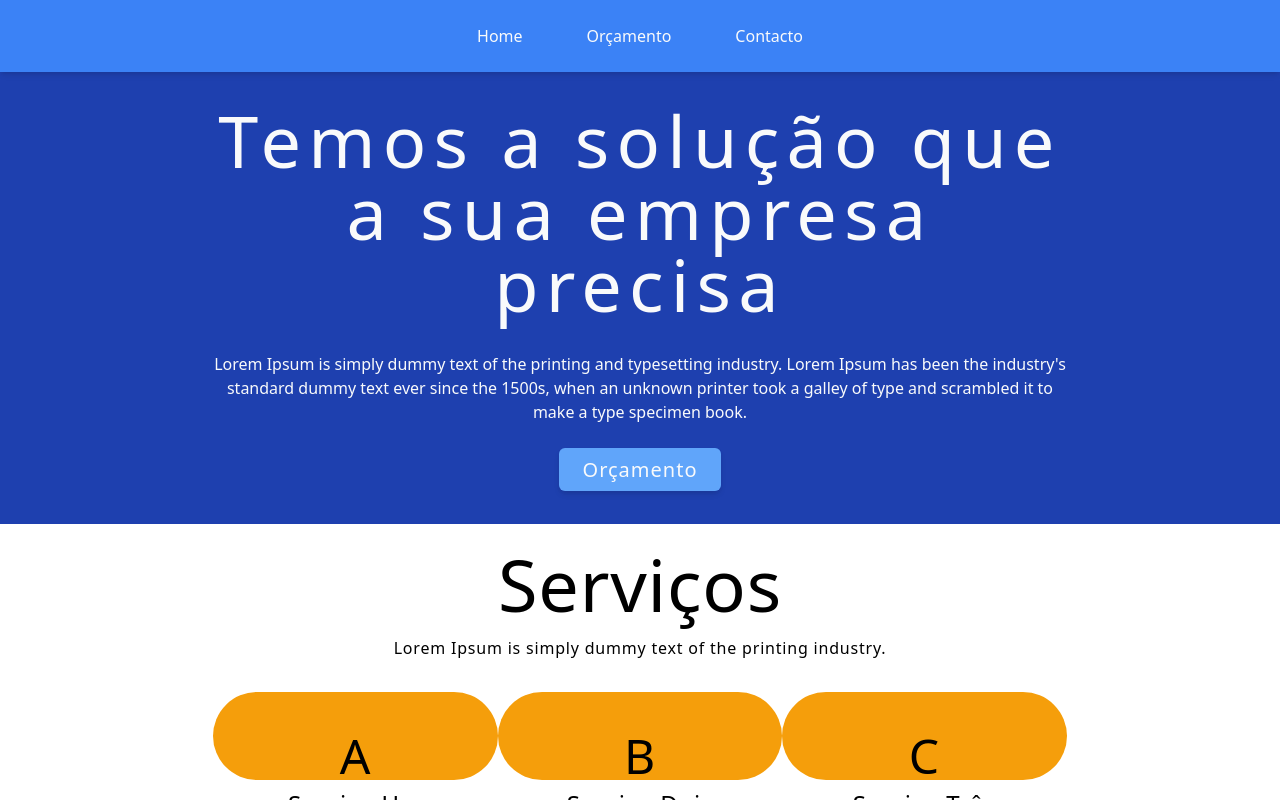
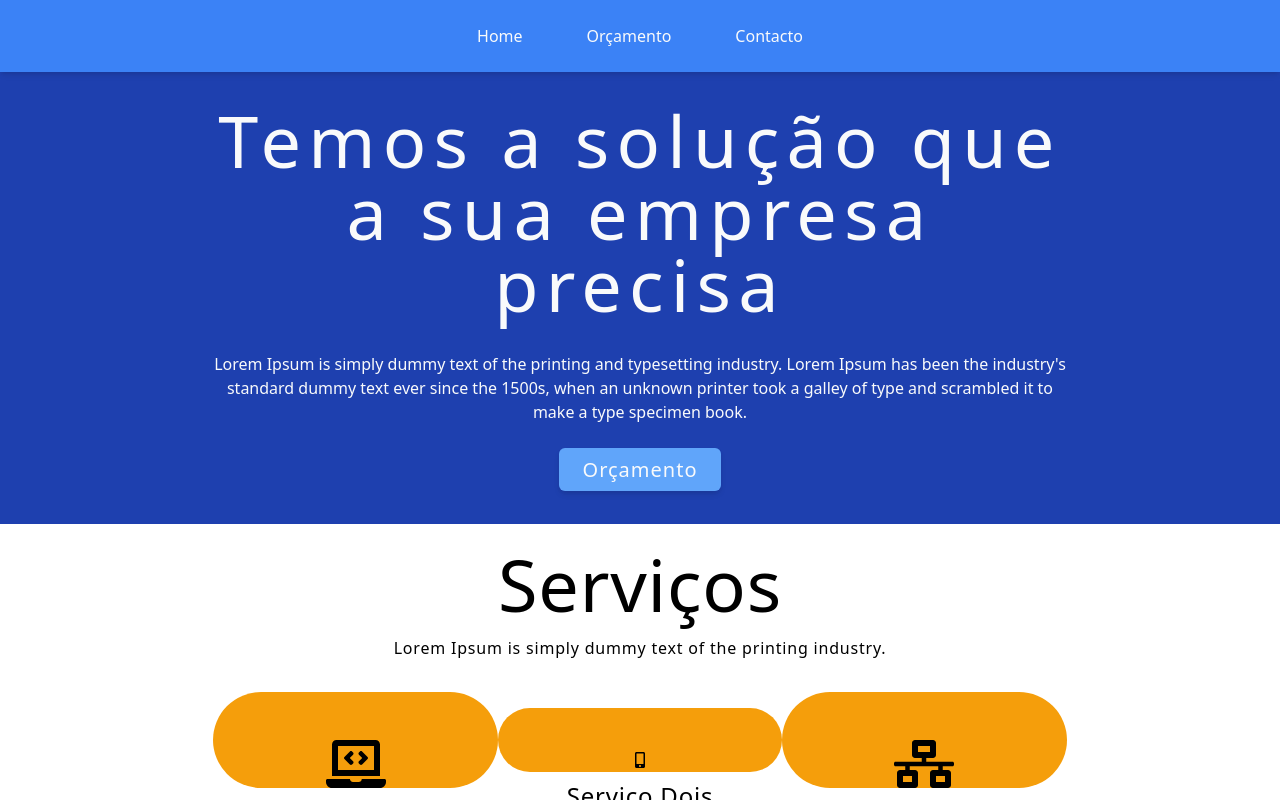
Before and after one commit to Claudio-Lins/orcamento-celke, a Next.js app in the folder front-end/: page / in a window 1280 px wide. Shown: the top 800 px of the page. Built offline with nearby package versions, Linux system fonts and the light colour scheme.

Commit message:
added FontAwesomeIcon

```diff
--- a/front-end/package.json
+++ b/front-end/package.json
@@ -8,6 +8,9 @@
     "start": "next start"
   },
   "dependencies": {
+    "@fortawesome/fontawesome-svg-core": "^1.2.35",
+    "@fortawesome/free-solid-svg-icons": "^5.15.3",
+    "@fortawesome/react-fontawesome": "^0.1.14",
     "next": "latest",
     "react": "^17.0.1",
     "react-dom": "^17.0.1"
--- a/front-end/pages/_app.js
+++ b/front-end/pages/_app.js
@@ -1,6 +1,13 @@
 import Layout from "../components/Layout";
 import Navbar from '../components/Navbar';
-import Footer from '../components/Footer'
+import Footer from '../components/Footer';
+import { library } from '@fortawesome/fontawesome-svg-core'
+import { fas } from '@fortawesome/free-solid-svg-icons'
+library.add(fas)
+
+
+
+
 import "../styles/globals.css";
 
 function MyApp({ Component, pageProps }) {
--- a/front-end/pages/index.js
+++ b/front-end/pages/index.js
@@ -1,5 +1,8 @@
 import Head from "next/head";
 import Link from "next/link";
+import { FontAwesomeIcon } from '@fortawesome/react-fontawesome'
+
+
 
 export default function Home
 () {
@@ -36,8 +39,8 @@ export default function Home
         <div className="flex justify-evenly mt-8 items-center">
           {/* Serviços */}
           <div className="w-[30%]">
-            <div className="bg-yellow-500 rounded-full h-[140px] w-[140px] text-5xl pt-10 mx-auto">
-              A
+            <div className="bg-yellow-500 rounded-full h-[140px] w-[140px] text-5xl pt-12 mx-auto">
+              <FontAwesomeIcon className='w-14 mx-auto' icon='laptop-code' />
             </div>
             <h3 className="text-2xl font-base mt-2">Serviço Um</h3>
             <p className="font-light">
@@ -47,8 +50,8 @@ export default function Home
           {/*  */}
           {/* Serviços */}
           <div className="w-[30%]">
-            <div className="bg-yellow-500 rounded-full h-[140px] w-[140px] text-5xl pt-10 mx-auto">
-              B
+            <div className="bg-yellow-500 rounded-full h-[140px] w-[140px] pt-10 mx-auto">
+            <FontAwesomeIcon className='w-10 mx-auto' icon='mobile-alt' />
             </div>
             <h3 className="text-2xl font-base mt-2">Serviço Dois</h3>
             <p className="font-light">
@@ -58,8 +61,8 @@ export default function Home
           {/*  */}
           {/* Serviços */}
           <div className="w-[30%]">
-            <div className="bg-yellow-500 rounded-full h-[140px] w-[140px] text-5xl pt-10 mx-auto">
-              C
+            <div className="bg-yellow-500 rounded-full h-[140px] w-[140px] text-5xl pt-12 mx-auto">
+            <FontAwesomeIcon className='w-12 mx-auto' icon='network-wired' />
             </div>
             <h3 className="text-2xl font-base mt-2">Serviço Três</h3>
             <p className="font-light">
```
Also changed, not shown: 1 other file (tests, documents, lock files or other folders).
